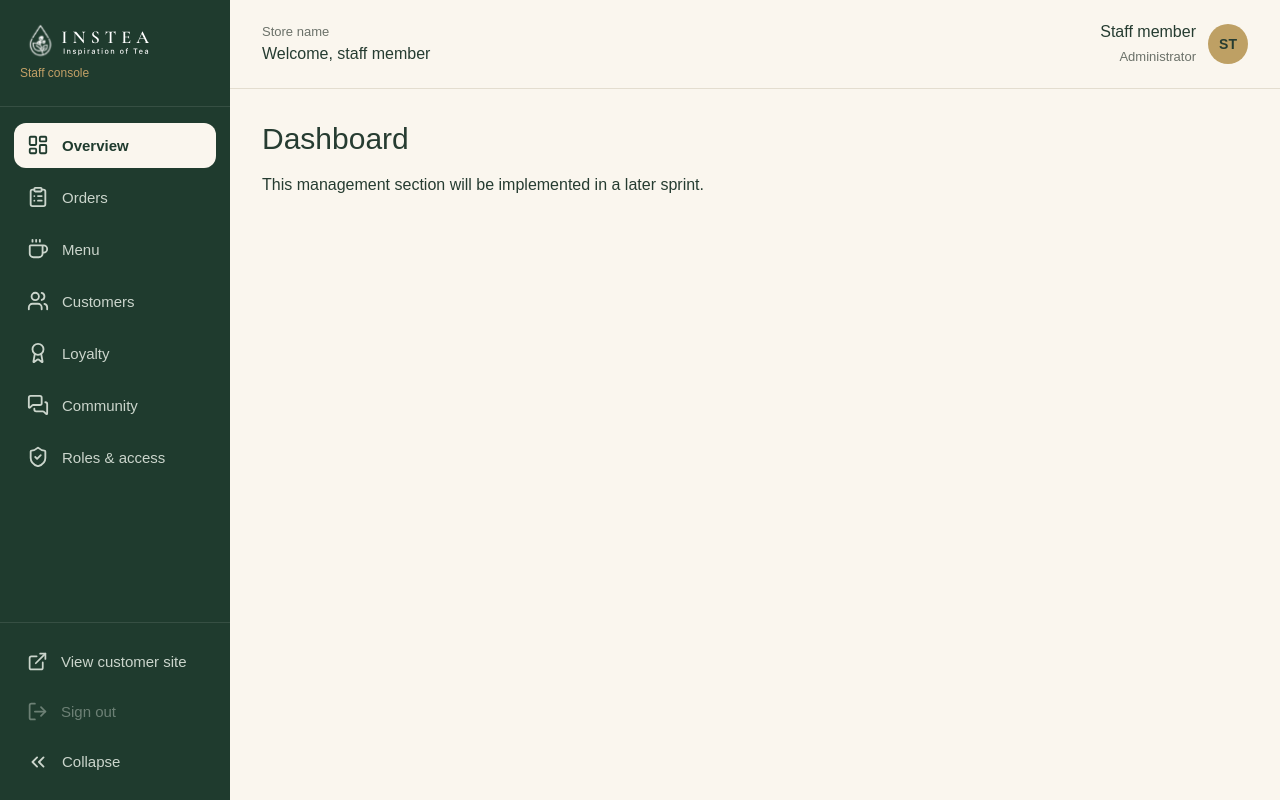
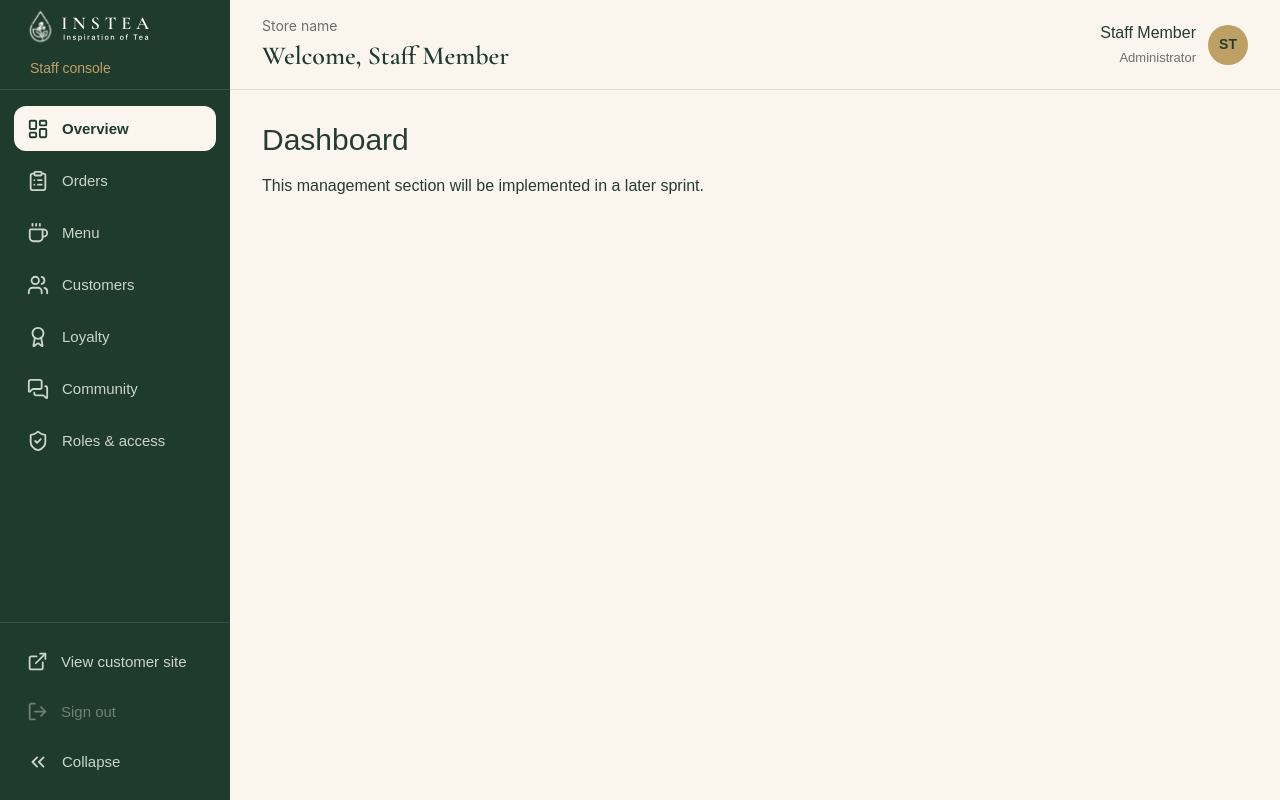
Before and after one commit to buriburi11/INSTEA, a React app in the folder frontend/: page /admin in a window 1280 px wide. Built offline with nearby package versions, Linux system fonts and the light colour scheme; no server answers; the HTML template or start-up script is replaced by a standard one.

Commit message:
Fixed admin layout and sidebar page to look like figma

```diff
--- a/frontend/src/components/admin/AdminSidebar.css
+++ b/frontend/src/components/admin/AdminSidebar.css
@@ -14,7 +14,9 @@
   display: flex;
   align-items: center;
   gap: 12px;
-  min-height: 100px;
+  height: 90px;
+  min-height: 90px;
+  flex-shrink: 0;
   padding: 24px 20px;
   border-bottom: 1px solid rgb(255 255 255 / 10%);
 }
@@ -44,7 +46,9 @@
 
 .admin-sidebar__subtitle {
   color: #c2a066;
-  font-size: 12px;
+  font-size: 14px;
+  margin-left: 10px;
+  margin-top: 8px;
 }
 
 .admin-sidebar__navigation {
@@ -133,6 +137,7 @@
   justify-content: center;
   padding-inline: 0;
 }
+
 .admin-sidebar__logo {
   display: block;
   width: 160px;
--- a/frontend/src/layouts/AdminLayout.css
+++ b/frontend/src/layouts/AdminLayout.css
@@ -28,6 +28,14 @@
 
 .admin-shell p {
   margin: 0;
+}
+
+/* Welcome message in the admin header */
+.admin-shell__welcome {
+    font-family: "Cormorant Garamond", serif;
+    font-size: 26px;
+    font-weight: 600;
+    color: #1F3B2E;
 }
 
 .admin-shell__sidebar {
@@ -63,18 +71,23 @@
   min-width: 0;
 }
 
+/* Main admin header */
 .admin-shell__header {
     display: flex;
     align-items: center;
     justify-content: space-between;
     gap: 24px;
+    height: 90px;
+    min-height: 90px;
     padding: 20px 32px;
     border-bottom: 1px solid var(--admin-border);
 }
 
+/* Store name in the admin header */
 .admin-shell__store {
     color: var(--admin-muted);
-  font-size: 13px;
+    font-family: "Inter", sans-serif;
+    font-size: 14px;
 }
 
 .admin-shell__profile {
--- a/frontend/src/layouts/AdminLayout.jsx
+++ b/frontend/src/layouts/AdminLayout.jsx
@@ -20,12 +20,12 @@ export default function AdminLayout() {
         <header className="admin-shell__header">
           <div>
             <p className="admin-shell__store">Store name</p>
-            <p>Welcome, staff member</p>
+            <p className="admin-shell__welcome">Welcome, Staff Member</p>
           </div>
 
           <div className="admin-shell__profile">
             <div>
-              <p>Staff member</p>
+              <p>Staff Member</p>
               <span>Administrator</span>
             </div>
 
```
Lines whose indentation alone changed are shown as unchanged.
